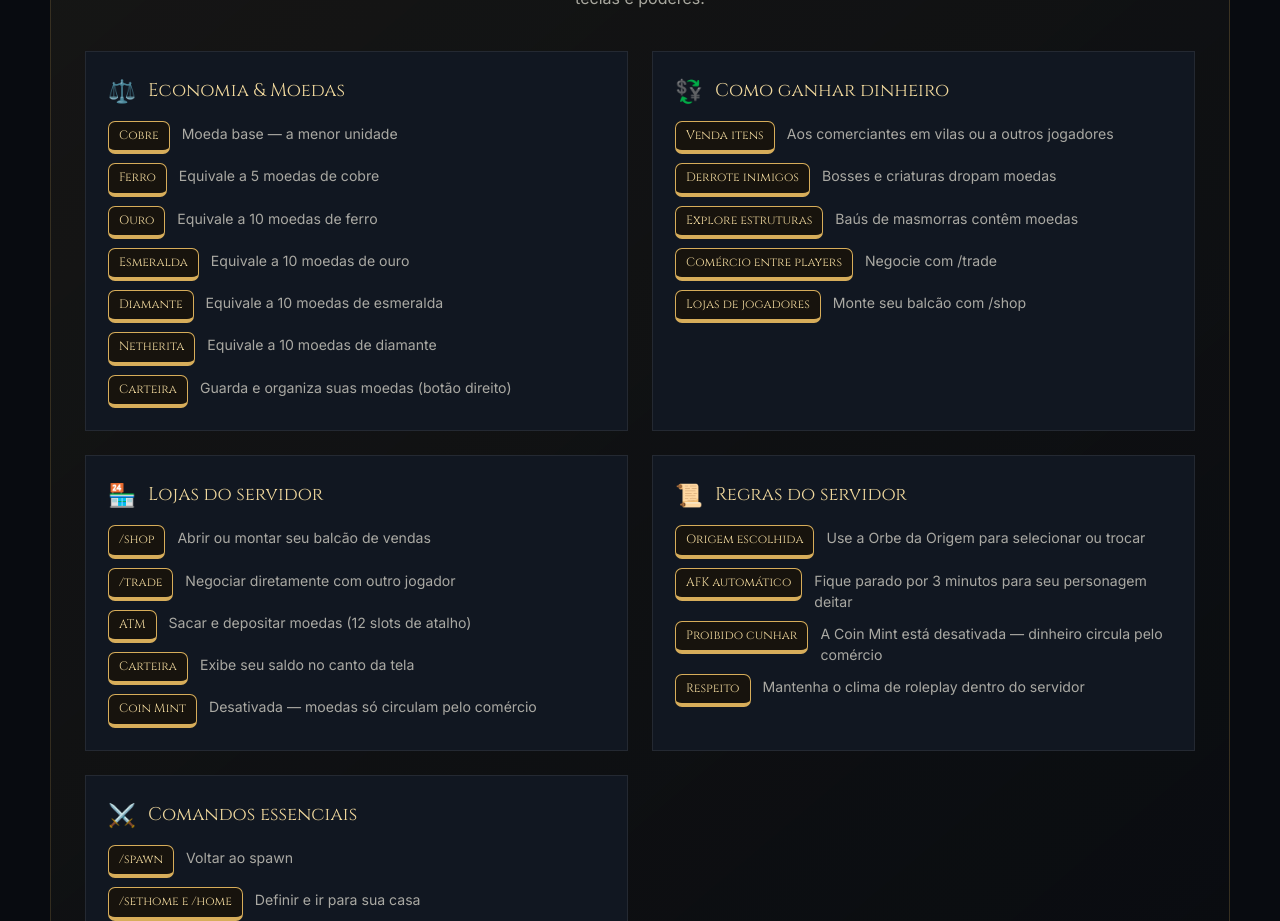
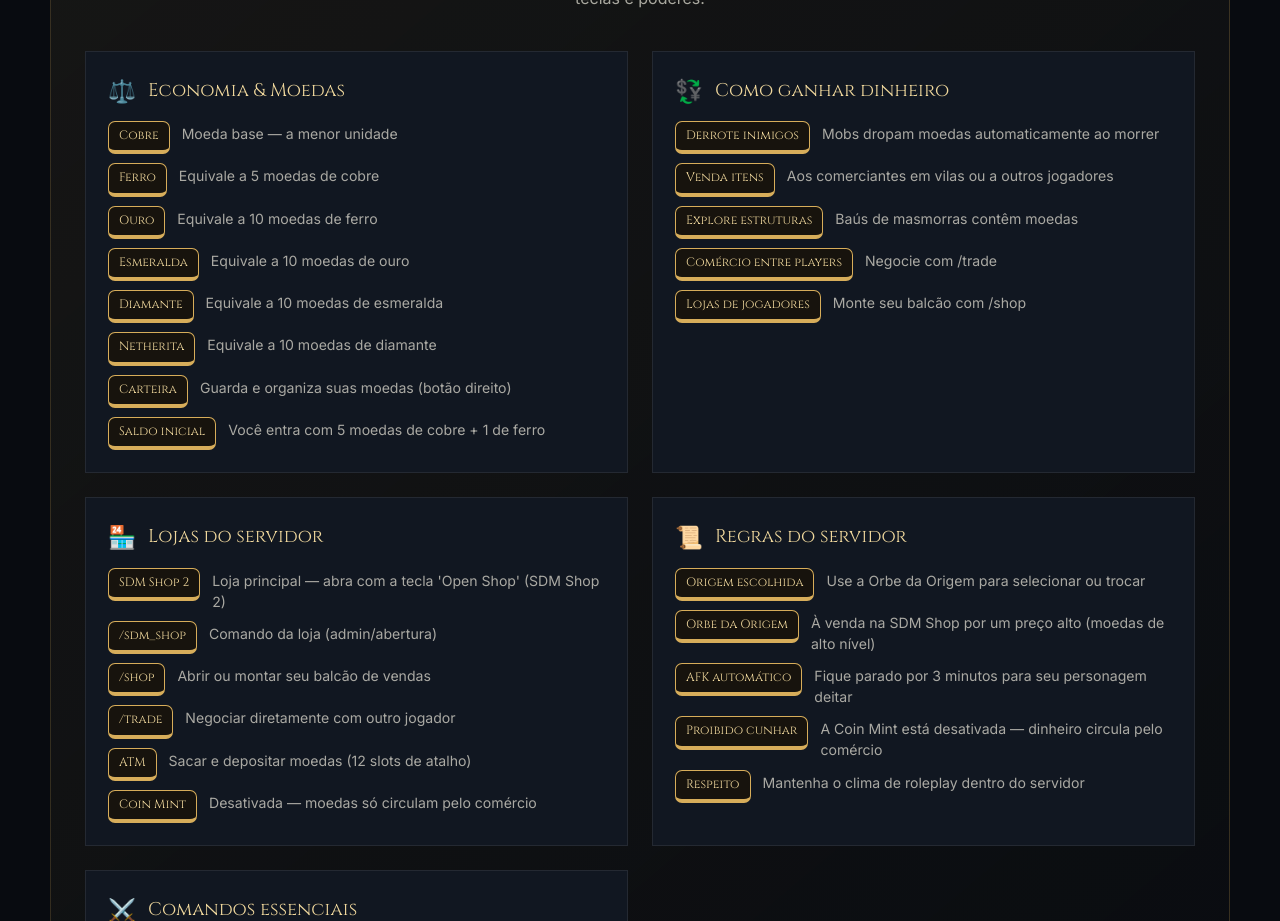
Before and after one commit to userdoomain/valtheria-rp-atlas, a Next.js app: page / in a window 1280 px wide. Shown: the part 1640-2561 px from the top of the page. Built offline with nearby package versions, Linux system fonts and the light colour scheme; no server answers.

Commit message:
Atualiza economia: saldo inicial, SDM Shop 2, Orbe da Origem

```diff
--- a/app/Regras.tsx
+++ b/app/Regras.tsx
@@ -10,14 +10,15 @@ const sections = [
       ["Diamante", "Equivale a 10 moedas de esmeralda"],
       ["Netherita", "Equivale a 10 moedas de diamante"],
       ["Carteira", "Guarda e organiza suas moedas (botão direito)"],
+      ["Saldo inicial", "Você entra com 5 moedas de cobre + 1 de ferro"],
     ],
   },
   {
     icon: "💱",
     title: "Como ganhar dinheiro",
     items: [
+      ["Derrote inimigos", "Mobs dropam moedas automaticamente ao morrer"],
       ["Venda itens", "Aos comerciantes em vilas ou a outros jogadores"],
-      ["Derrote inimigos", "Bosses e criaturas dropam moedas"],
       ["Explore estruturas", "Baús de masmorras contêm moedas"],
       ["Comércio entre players", "Negocie com /trade"],
       ["Lojas de jogadores", "Monte seu balcão com /shop"],
@@ -27,10 +28,11 @@ const sections = [
     icon: "🏪",
     title: "Lojas do servidor",
     items: [
+      ["SDM Shop 2", "Loja principal — abra com a tecla 'Open Shop' (SDM Shop 2)"],
+      ["/sdm_shop", "Comando da loja (admin/abertura)"],
       ["/shop", "Abrir ou montar seu balcão de vendas"],
       ["/trade", "Negociar diretamente com outro jogador"],
       ["ATM", "Sacar e depositar moedas (12 slots de atalho)"],
-      ["Carteira", "Exibe seu saldo no canto da tela"],
       ["Coin Mint", "Desativada — moedas só circulam pelo comércio"],
     ],
   },
@@ -39,6 +41,7 @@ const sections = [
     title: "Regras do servidor",
     items: [
       ["Origem escolhida", "Use a Orbe da Origem para selecionar ou trocar"],
+      ["Orbe da Origem", "À venda na SDM Shop por um preço alto (moedas de alto nível)"],
       ["AFK automático", "Fique parado por 3 minutos para seu personagem deitar"],
       ["Proibido cunhar", "A Coin Mint está desativada — dinheiro circula pelo comércio"],
       ["Respeito", "Mantenha o clima de roleplay dentro do servidor"],
```
